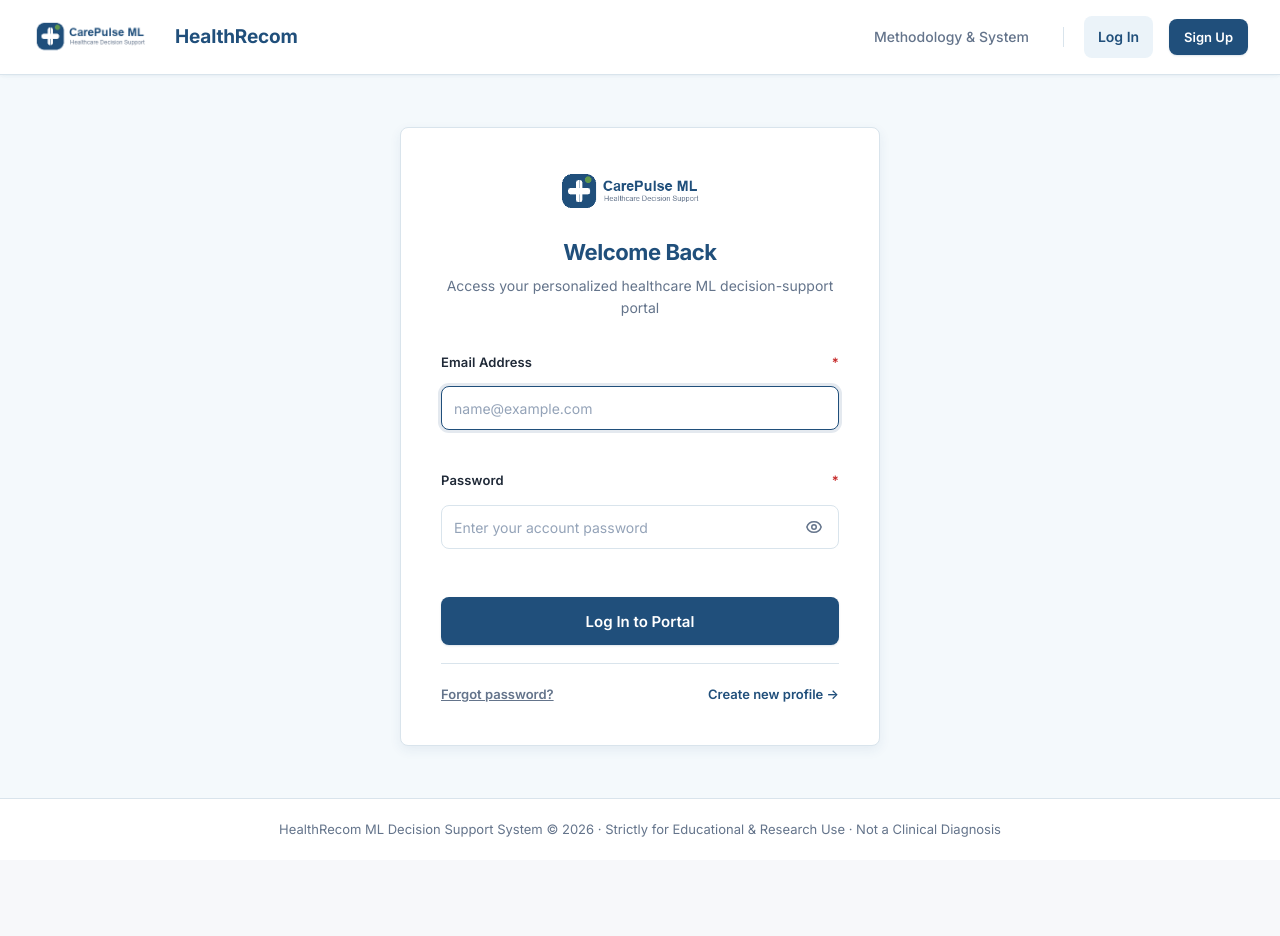
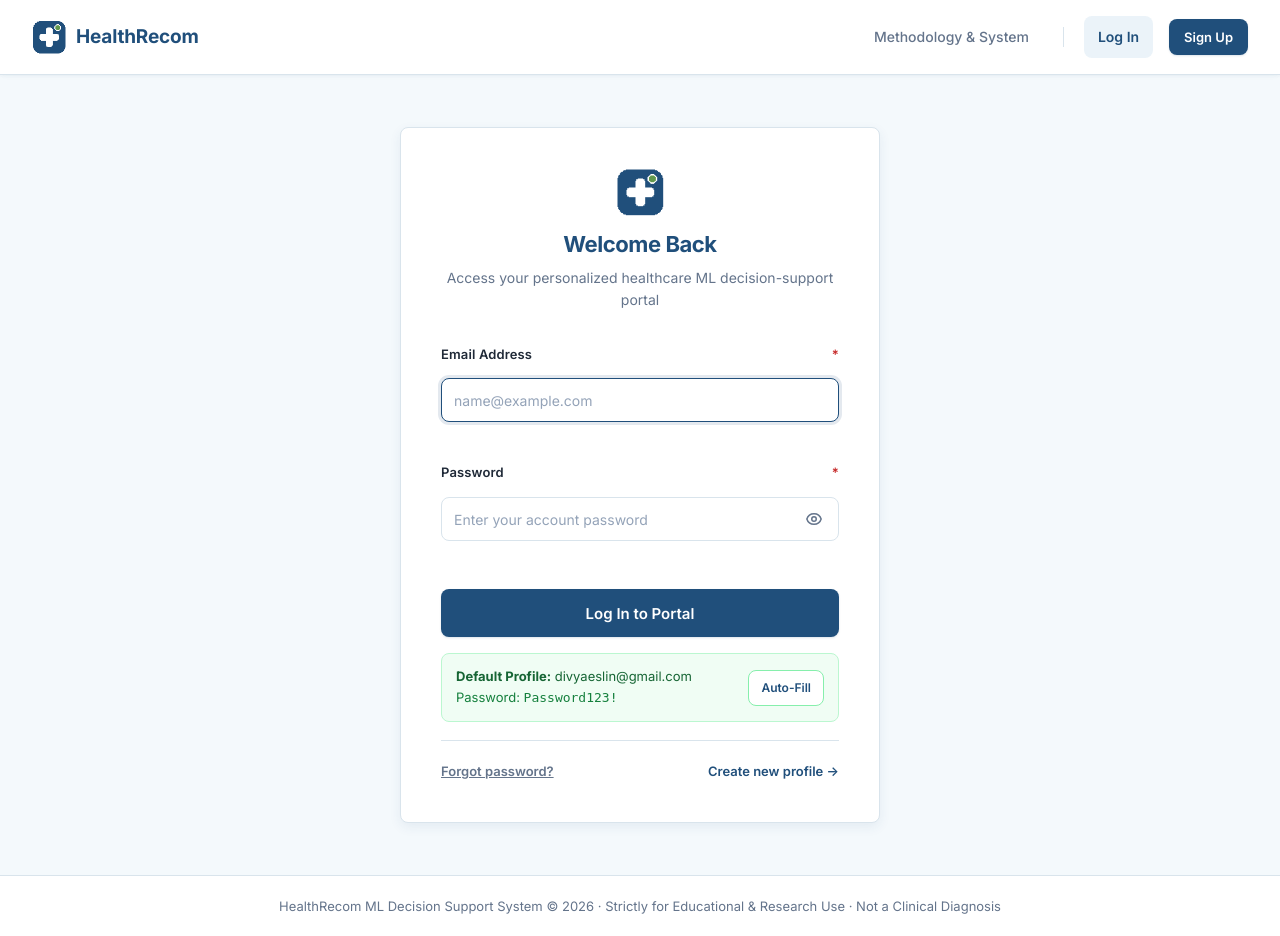
Before and after one commit to Eslin-0987/CarePluseML, a Flask app: page /login in a window 1280 px wide. Before the commit the page ends 837 px from the top, so only its background shows below. Run offline with Flask 3, Linux system fonts and the light colour scheme.

Commit message:
Fix logo duplication in sidebar, set Divya Eslin as default user, add auto-fill credentials and instant login on password reset

```diff
--- a/app/routes/auth.py
+++ b/app/routes/auth.py
@@ -110,11 +110,12 @@
 
         db_path = current_app.config['DATABASE_PATH']
 
-        # Check if email is already registered
         if not errors:
             existing = get_user_by_email(db_path, email)
             if existing:
-                errors.append("An account with this email address already exists. Please log in.")
+                reset_link = url_for('auth.reset_password', email=email)
+                login_link = url_for('auth.login', email=email)
+                errors.append(f"An account with this email already exists. <a href='{reset_link}' style='font-weight:700; text-decoration:underline;'>Click here to reset your password and log in immediately</a>, or <a href='{login_link}' style='font-weight:700; text-decoration:underline;'>Log In</a>.")
 
         if errors:
             for err in errors:
@@ -169,7 +170,11 @@
         user = get_user_by_email(db_path, email)
 
         if not user or not check_password_hash(user['password_hash'], password):
-            flash("Invalid email or password. Please try again.", "error")
+            if user:
+                reset_link = url_for('auth.reset_password', email=email)
+                flash(f"Invalid email or password. <a href='{reset_link}' style='font-weight:700; text-decoration:underline;'>Forgot your password? Click here to reset it</a>, or use password: <code>Password123!</code>", "error")
+            else:
+                flash("Invalid email or password. Please try again.", "error")
             return render_template('login.html', email=email), 401
 
         # Success: store in session & generate JWT
@@ -240,8 +245,20 @@
             return render_template('reset_password.html', email=email), 404
 
         # Update password hash in SQLite
-        update_user_password(db_path, user['id'], generate_password_hash(new_password))
-        flash("Password successfully reset! Please log in with your new password.", "success")
-        return redirect(url_for('auth.login', email=email))
+        update_user_password(db_path, user['id'], generate_password_hash(new_password, method='scrypt'))
+
+        # Log the user in immediately without forcing them to re-enter credentials
+        user_id = user['id']
+        session['user_id'] = user_id
+        session['user_name'] = user['name']
+        session.permanent = True
+
+        access_token = create_access_token(identity=str(user_id))
+        log_activity(db_path, user_id, "Password Reset", "Password reset successfully and authenticated.")
+
+        flash(f"Password successfully reset! Welcome back, {user['name']}.", "success")
+        response = make_response(redirect(url_for('dashboard.view_dashboard')))
+        set_access_cookies(response, access_token)
+        return response
 
     return render_template('reset_password.html', email=request.args.get('email', ''))
--- a/templates/base.html
+++ b/templates/base.html
@@ -28,8 +28,8 @@
     <aside class="app-sidebar" id="appSidebar">
       <div class="sidebar-header">
         <a href="{{ url_for('dashboard.view_dashboard') }}" style="display: flex; align-items: center; gap: 10px; text-decoration: none;">
-          <img src="{{ url_for('static', filename='images/logo.png') }}" alt="HealthRecom Logo" class="sidebar-logo">
-          <span style="font-size: 18px; font-weight: 700; color: var(--primary);">HealthRecom</span>
+          <img src="{{ url_for('static', filename='images/favicon.png') }}" alt="HealthRecom" class="sidebar-logo" style="width: 34px; height: 34px; border-radius: 8px; object-fit: contain;">
+          <span style="font-size: 19px; font-weight: 700; color: var(--primary); letter-spacing: -0.01em;">HealthRecom</span>
         </a>
       </div>
 
@@ -114,7 +114,7 @@
                     {% else %}
                       <svg style="width: 18px; height: 18px; flex-shrink: 0;" fill="none" stroke="currentColor" viewBox="0 0 24 24"><path stroke-linecap="round" stroke-linejoin="round" stroke-width="2" d="M13 16h-1v-4h-1m1-4h.01M21 12a9 9 0 11-18 0 9 9 0 0118 0z"/></svg>
                     {% endif %}
-                    <span>{{ message }}</span>
+                    <span>{{ message | safe }}</span>
                   </div>
                   <button type="button" class="alert-close" onclick="this.parentElement.remove();" aria-label="Close notification">&times;</button>
                 </div>
@@ -143,7 +143,7 @@
   <div style="min-height: 100vh; display: flex; flex-direction: column; background-color: var(--bg);">
     <header style="padding: 16px 32px; background: #FFFFFF; border-bottom: 1px solid var(--border-color); display: flex; justify-content: space-between; align-items: center; box-shadow: var(--shadow-clinical);">
       <a href="{{ url_for('dashboard.about') }}" style="display: flex; align-items: center; gap: 10px; text-decoration: none;">
-        <img src="{{ url_for('static', filename='images/logo.png') }}" alt="HealthRecom Logo" style="height: 38px;">
+        <img src="{{ url_for('static', filename='images/favicon.png') }}" alt="HealthRecom" style="width: 34px; height: 34px; border-radius: 8px; object-fit: contain;">
         <span style="font-size: 19px; font-weight: 700; color: var(--primary); letter-spacing: -0.01em;">HealthRecom</span>
       </a>
 
@@ -170,7 +170,7 @@
           <div style="position: fixed; top: 76px; left: 50%; transform: translateX(-50%); width: 90%; max-width: 520px; z-index: 999;">
             {% for category, message in messages %}
               <div class="alert alert-{{ category if category != 'message' else 'info' }}">
-                <span>{{ message }}</span>
+                <span>{{ message | safe }}</span>
                 <button type="button" class="alert-close" onclick="this.parentElement.remove();">&times;</button>
               </div>
             {% endfor %}
--- a/templates/login.html
+++ b/templates/login.html
@@ -9,7 +9,7 @@
 {% block guest_content %}
 <div class="auth-card-container">
   <div class="auth-header">
-    <img src="{{ url_for('static', filename='images/logo.png') }}" alt="CarePulse Logo" class="auth-brand-logo">
+    <img src="{{ url_for('static', filename='images/favicon.png') }}" alt="HealthRecom Logo" class="auth-brand-logo" style="width: 48px; height: 48px; border-radius: 10px; margin-bottom: 8px;">
     <h1 class="auth-title">Welcome Back</h1>
     <p class="auth-subtitle">Access your personalized healthcare ML decision-support portal</p>
   </div>
@@ -47,9 +47,31 @@
     </button>
   </form>
 
+  <!-- Quick Access Credentials Helper -->
+  <div style="margin-top: 16px; padding: 12px 14px; background: #F0FDF4; border: 1px solid #BBF7D0; border-radius: 8px; font-size: 13px; color: #166534; display: flex; justify-content: space-between; align-items: center;">
+    <div>
+      <strong>Default Profile:</strong> divyaeslin@gmail.com<br>
+      <span style="color: #15803D;">Password: <code>Password123!</code></span>
+    </div>
+    <button type="button" class="btn btn-outline btn-sm" id="fillDemoCredentialsBtn" style="background: #FFFFFF; font-size: 12px; padding: 6px 12px; cursor: pointer; border-color: #86EFAC;">Auto-Fill</button>
+  </div>
+
   <div class="auth-footer" style="display: flex; justify-content: space-between; align-items: center; margin-top: 18px; font-size: 13px;">
     <a href="{{ url_for('auth.reset_password') }}" style="color: var(--text-secondary); text-decoration: underline;">Forgot password?</a>
     <a href="{{ url_for('auth.signup') }}" style="font-weight: 600;">Create new profile &rarr;</a>
   </div>
 </div>
 {% endblock %}
+
+{% block extra_js %}
+<script>
+  document.getElementById('fillDemoCredentialsBtn')?.addEventListener('click', function() {
+    var emailField = document.getElementById('email');
+    var passwordField = document.getElementById('password');
+    if (emailField && passwordField) {
+      emailField.value = 'divyaeslin@gmail.com';
+      passwordField.value = 'Password123!';
+    }
+  });
+</script>
+{% endblock %}
--- a/templates/reset_password.html
+++ b/templates/reset_password.html
@@ -9,7 +9,7 @@
 {% block guest_content %}
 <div class="auth-card-container">
   <div class="auth-header">
-    <img src="{{ url_for('static', filename='images/logo.png') }}" alt="HealthRecom Logo" class="auth-brand-logo">
+    <img src="{{ url_for('static', filename='images/favicon.png') }}" alt="HealthRecom Logo" class="auth-brand-logo" style="width: 48px; height: 48px; border-radius: 10px; margin-bottom: 8px;">
     <h1 class="auth-title">Reset Your Password</h1>
     <p class="auth-subtitle">Enter your registered email address and choose a new password.</p>
   </div>
--- a/templates/signup.html
+++ b/templates/signup.html
@@ -9,7 +9,7 @@
 {% block guest_content %}
 <div class="auth-card-container signup-container">
   <div class="auth-header">
-    <img src="{{ url_for('static', filename='images/logo.png') }}" alt="CarePulse Logo" class="auth-brand-logo">
+    <img src="{{ url_for('static', filename='images/favicon.png') }}" alt="HealthRecom Logo" class="auth-brand-logo" style="width: 48px; height: 48px; border-radius: 10px; margin-bottom: 8px;">
     <h1 class="auth-title">Create Patient / User Profile</h1>
     <p class="auth-subtitle">Register to begin personalized symptom assessments and view educational recommendations</p>
   </div>
```
Also changed, not shown: database.db.
